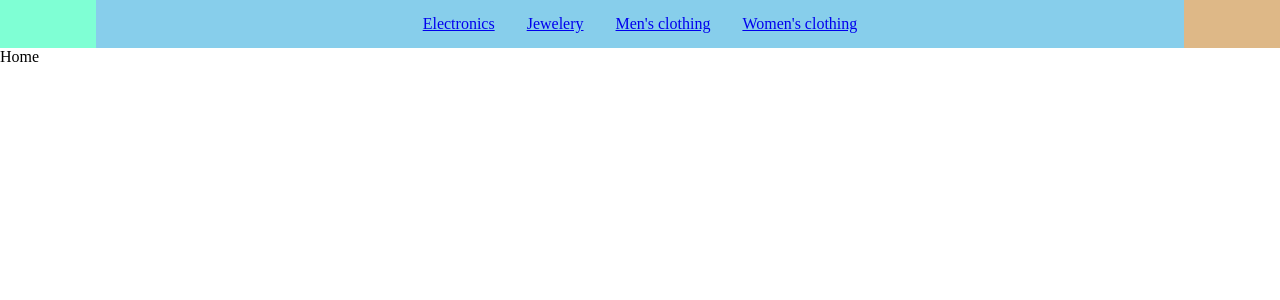
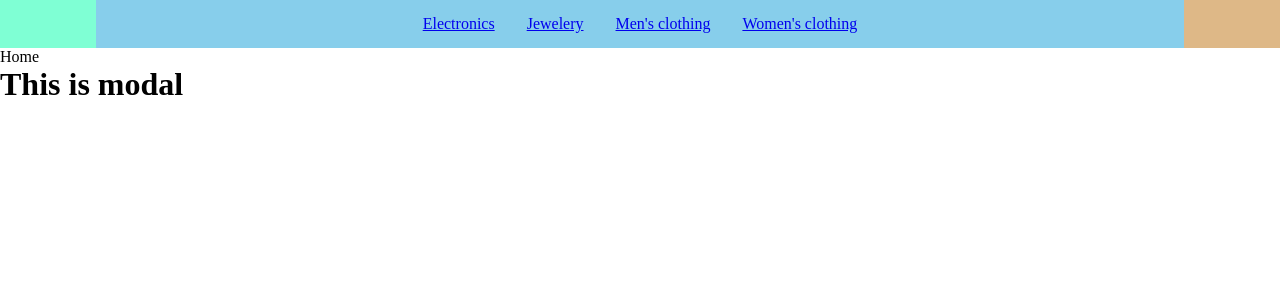
Before and after one commit to webdev-hemant/Eccomerce-app, a React (Create React App) app: page / in a window 1280 px wide. Shown: the top 300 px of the page. Built offline with nearby package versions, Linux system fonts and the light colour scheme.

Commit message:
portal and modal added

```diff
--- a/public/index.html
+++ b/public/index.html
@@ -12,5 +12,7 @@
   <body>
     <noscript>You need to enable JavaScript to run this app.</noscript>
     <div id="root"></div>
+    <div id="myModal"></div>
+    <div id="myPortal"></div>
   </body>
 </html>
--- /dev/null
+++ b/src/components/Modal/MyModal.tsx
@@ -0,0 +1,12 @@
+import ReactPortal from "components/portal/ReactPortal";
+
+interface IProps {
+  children: JSX.Element;
+  open: boolean;
+}
+
+const MyModal = ({ children = <span></span>, open = false }: IProps) => {
+  return <ReactPortal targetDiv="myModal">{children}</ReactPortal>;
+};
+
+export default MyModal;
--- /dev/null
+++ b/src/components/portal/ReactPortal.tsx
@@ -0,0 +1,18 @@
+import ReactDOM from "react-dom";
+
+interface IProps {
+  children: JSX.Element;
+  targetDiv: string;
+}
+
+const ReactPortal = ({
+  children = <span></span>,
+  targetDiv = "hi",
+}: IProps) => {
+  return ReactDOM.createPortal(
+    children,
+    document.getElementById(targetDiv) as HTMLElement
+  );
+};
+
+export default ReactPortal;
--- a/src/modules/home/Home.tsx
+++ b/src/modules/home/Home.tsx
@@ -1,10 +1,15 @@
 // import HomePageSkeleton from "components/skeletonLoaders/HomePageSkeleton";
+
+import MyModal from "components/Modal/MyModal";
 
 const Home = () => {
   return (
     <div>
       Home
       {/* <HomePageSkeleton /> */}
+      <MyModal open>
+        <h1>This is modal</h1>
+      </MyModal>
     </div>
   );
 };
```
